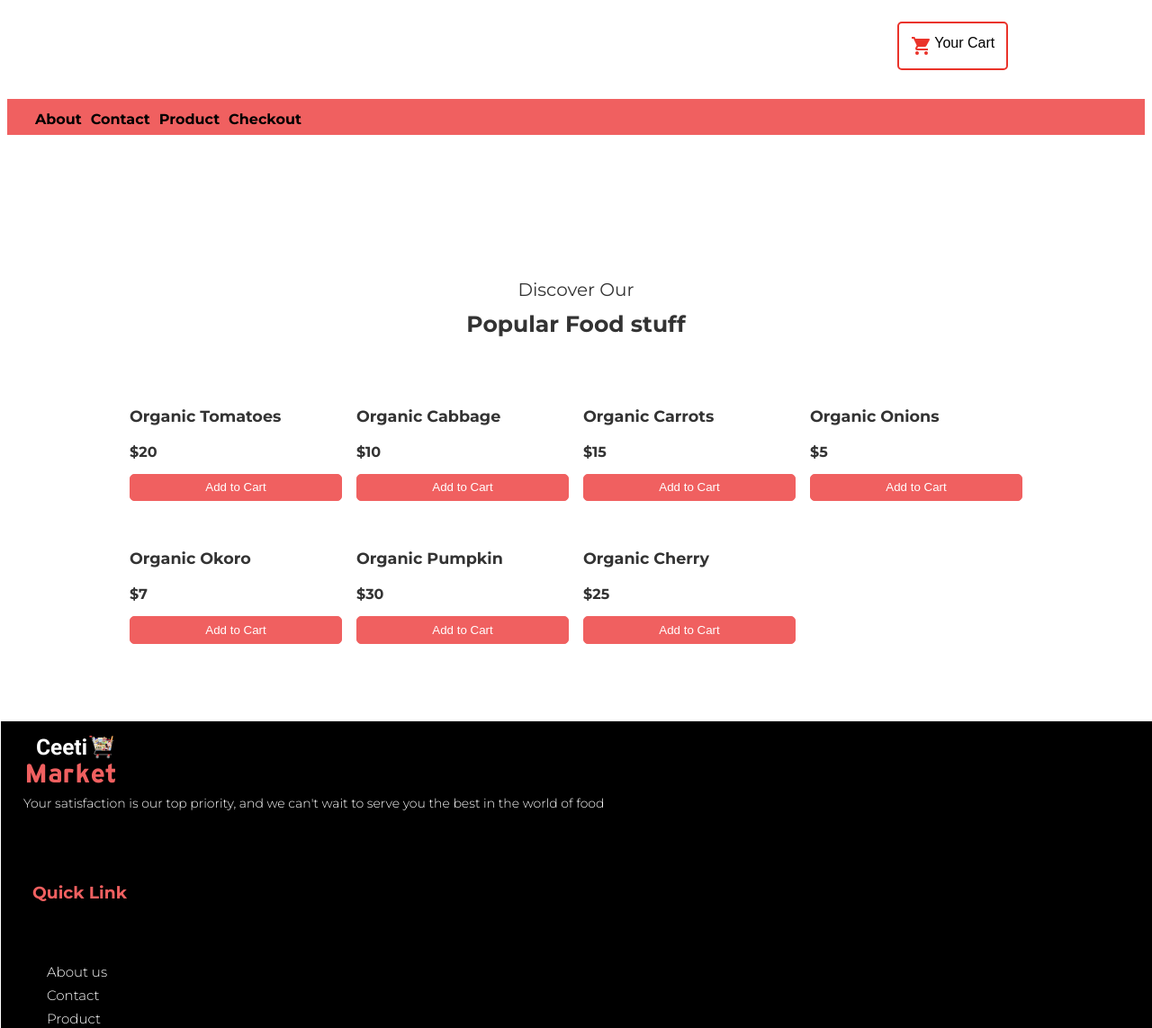
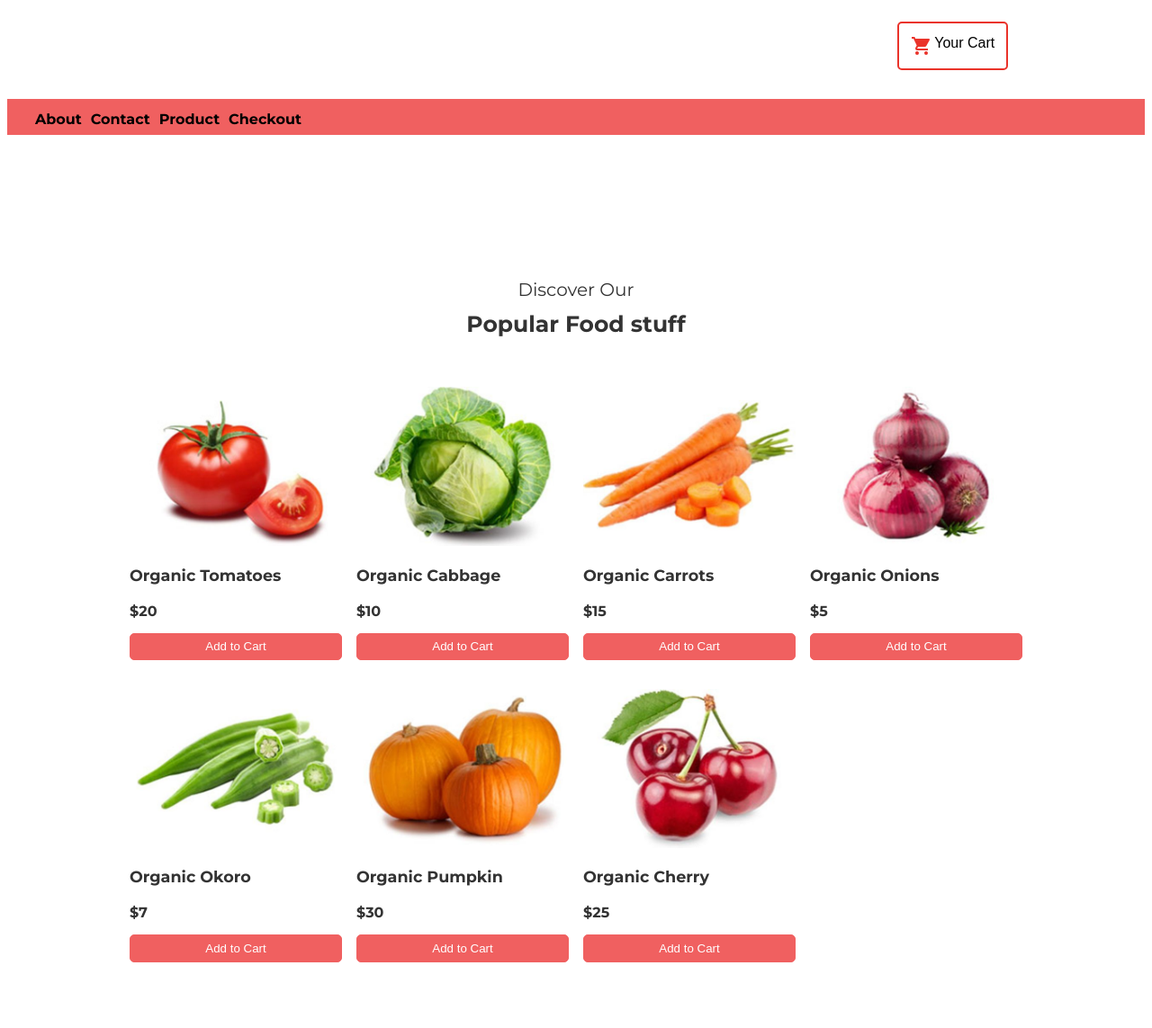
Before and after one commit to danslikky/ceeti-market-, a plain HTML site: page 4.html in a window 1280 px wide. Shown: the top 1143 px of the page at 90% size. Drawn offline with Linux system fonts and the light colour scheme; files that its build step writes are made by us from their sources; a web font is replaced by a local one.

Commit message:
Update 4.html

```diff
--- a/4.html
+++ b/4.html
@@ -3,12 +3,12 @@
   <head>
     <meta charset="utf-8">
     <meta name="viewport" content="width=device-width, initial-scale=1">
-    <meta name="author" content="CodeHim">
-    <title></title>
+    <meta name="author" content="">
+    <title>Products Page</title>
 
 
     <!-- Style CSS -->
-    <link rel="stylesheet" href="css/style2.css">
+    <link rel="stylesheet" href="style2.css">
 
 
 
@@ -95,7 +95,7 @@ nav ul li a{
     Popular Food stuff</h3><br>
   <div class="grid" id="grid">
     <div class="card">
-      <img src="./img/image-1.jpg" class="card__image" alt="">
+      <img src="image-1.jpg" class="card__image" alt="">
       <div class="card__info">
         <h4 class="card__title">Organic Tomatoes</h4>
 
@@ -105,7 +105,7 @@ nav ul li a{
     </div>
     <!--.card-->
     <div class="card">
-      <img src="./img/image-2.jpg" class="card__image" alt="">
+      <img src="image-2.jpg" class="card__image" alt="">
       <div class="card__info">
         <h4 class="card__title">Organic Cabbage</h4>
 
@@ -115,7 +115,7 @@ nav ul li a{
     </div>
     <!--.card-->
     <div class="card">
-      <img src="./img/image-3.jpg" class="card__image" alt="">
+      <img src="image-3.jpg" class="card__image" alt="">
       <div class="card__info">
         <h4 class="card__title">Organic Carrots</h4>
 
@@ -125,7 +125,7 @@ nav ul li a{
     </div>
     <!--.card-->
     <div class="card">
-      <img src="./img/image-4.jpg" alt="" class="card__image">
+      <img src="image-4.jpg" alt="" class="card__image">
       <div class="card__info">
         <h4 class="card__title">Organic Onions</h4>
 
@@ -135,7 +135,7 @@ nav ul li a{
     </div>
     <!--.card-->
     <div class="card">
-      <img src="./img/image-5.jpg" alt="" class="card__image">
+      <img src="image-5.jpg" alt="" class="card__image">
       <div class="card__info">
         <h4 class="card__title">Organic Okoro</h4>
 
@@ -145,7 +145,7 @@ nav ul li a{
     </div>
     <!--.card-->
     <div class="card">
-      <img src="./img/image-6.jpg" alt="" class="card__image">
+      <img src="image-6.jpg" alt="" class="card__image">
       <div class="card__info">
         <h4 class="card__title">Organic Pumpkin</h4>
 
@@ -155,7 +155,7 @@ nav ul li a{
     </div>
     <!--.card-->
     <div class="card">
-      <img src="./img/image-8.jpg" alt="" class="card__image">
+      <img src="image-8.jpg" alt="" class="card__image">
       <div class="card__info">
         <h4 class="card__title">Organic Cherry</h4>
 
@@ -235,6 +235,6 @@ footer p{
 </footer>
 
 
-  <script  src="./js/script.js"></script>
+  <script  src="script.js"></script>
   </body>
 </html>
```
